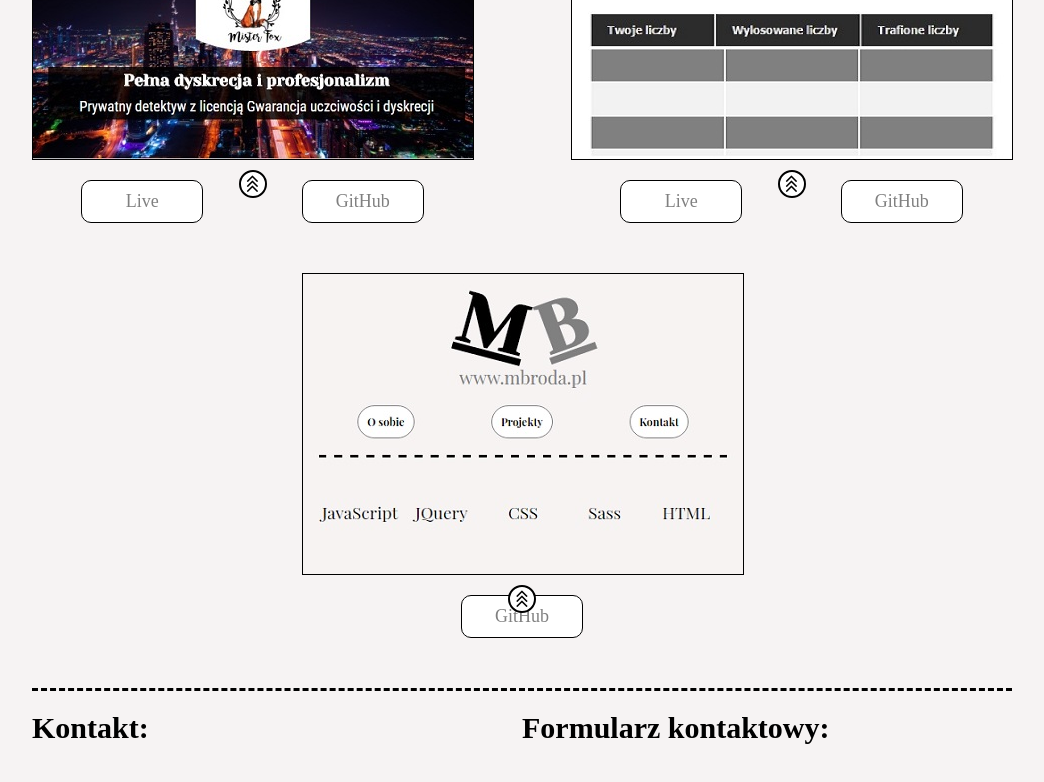
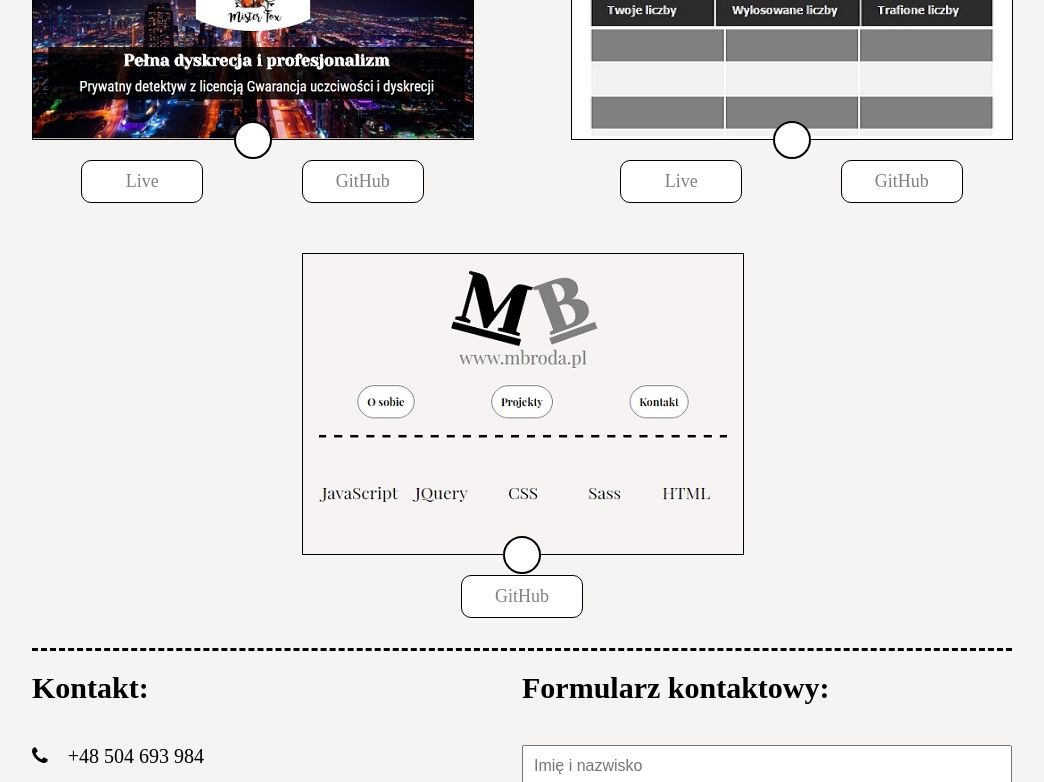
Before and after one commit to marcinbroda/Portfolio, a plain HTML site: page index.html in a window 1280 px wide. Shown: the part 1210-1992 px from the top of the page, without its empty margins (118-1162 px from the left). Drawn offline with nearby package versions, Linux system fonts and the light colour scheme.

Commit message:
Add files via upload

```diff
--- a/style/_aboutMe.scss
+++ b/style/_aboutMe.scss
@@ -1,7 +1,7 @@
 .aboutMe{
 		font-family: lato;
 		padding-top: 20px;
-		margin-bottom:50px;
+		margin-bottom:30px;
 }
 
 
--- a/style/_contact.scss
+++ b/style/_contact.scss
@@ -17,11 +17,11 @@
 
 	h3{
 		font-size: 3em;
-		padding:20px 20px 30px 0px;
+		padding:30px 20px 10px 0px;
 		color: black;
 
 		@include tablet{
-
+			padding:20px 20px 30px 0px;
 		}
 	}
 
@@ -55,7 +55,11 @@
 
 			h2{
 				font-size: 3em;
-				padding:20px 20px 20px 0px;
+					padding:10px 20px 10px 0px;
+				@include tablet{
+					padding:20px 20px 20px 0px;
+			}
+
 			}
 
 			.errors{
--- a/style/_projects.scss
+++ b/style/_projects.scss
@@ -28,10 +28,12 @@
 
 				@include tablet{
 					.fa-angle-up{
+						display: none;
 						animation: none;
 					}
 
 					&:hover .fa-angle-up{
+						display: block;
 						animation: arrow-go 2s infinite linear;
 					}
 				}
@@ -63,22 +65,22 @@
 
 		.project-last{
 			margin:0 auto;
-			margin-bottom: 50px;
+			margin-bottom: 30px;
 		}
 
 		.arrow{
-			width: 24px;
-			height: 24px;
+			width: 34px;
+			height: 34px;
 			border: 2px solid black;
 			border-radius: 50%;
-			font-size: 2em;
+			font-size: 3em;
 			text-align: center;
-			text-shadow: 0px -5px 0 black, 0 5px 0 black;
+			text-shadow: 0px -7px 0 black, 0 7px 0 black;
 			overflow: hidden;
 			position: absolute;
-			top: 10px;
+			top:0%;
 			left: 50%;
-			transform:translate(-50%);
+			transform:translateX(-50%) translateY(-50%);
 			background-color: #fff;
 			z-index: 99;
 		}
```
Also changed, not shown: style/style.css.
